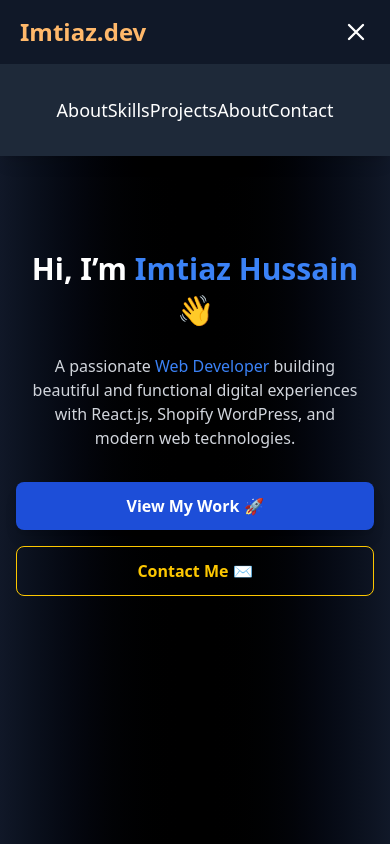
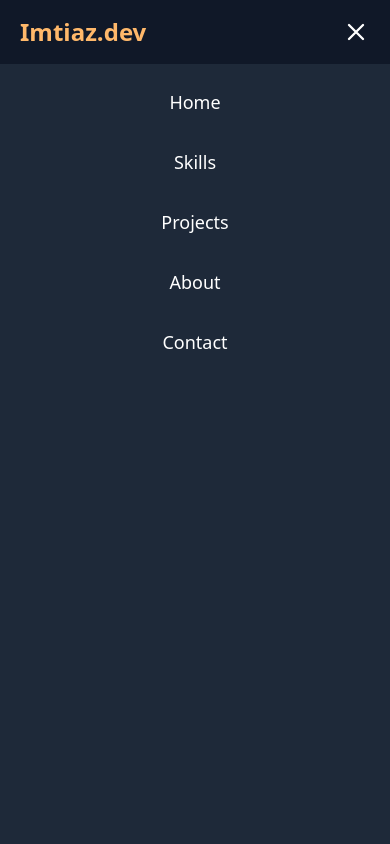
Before and after one commit to imtiazhmail/imtiaz-hussain-developer, a React (Vite) app: page / in a window 390 px wide. Both pictures are taken after a click on the button 356 px from the left and 32 px from the top of the page. Shown: the top 844 px of the page. Built offline with nearby package versions, Linux system fonts and the light colour scheme.

Commit message:
content update
header, hero, mobile menu

```diff
--- a/src/components/About.jsx
+++ b/src/components/About.jsx
@@ -33,7 +33,7 @@ export default function About() {
   return (
     <section id="about" className="py-16 bg-gray-50 scroll-mt-15">
       <div className="max-w-6xl mx-auto px-6">
-        <h2 className="text-4xl font-bold text-center mb-12">My Journey 🚀</h2>
+        <h2 className="text-4xl font-bold text-center mb-12">My Journey </h2>
 
         <div className="relative">
           {/* Timeline line */}
--- a/src/components/Header.jsx
+++ b/src/components/Header.jsx
@@ -23,8 +23,7 @@ export default function Header() {
         </nav>
 
         {/* Mobile Menu Button */}
-        <button
-          onClick={() => setIsOpen(!isOpen)}
+        <button onClick={() => setIsOpen(!isOpen)}
           className="md:hidden focus:outline-none "
         >
           <svg
@@ -55,12 +54,12 @@ export default function Header() {
 
       {/* Mobile Nav */}
       {isOpen && (
-        <nav className="md:hidden bg-gray-800 px-2 py-8 space-y-4 text-lg text-center">
-        <a href="#about" className="hover:text-brand transition">About</a>
-        <a href="#projects" className="hover:text-brand transition">Skills</a>
-        <a href="#skills" className="hover:text-brand transition">Projects</a>
-        <a href="#about" className="hover:text-brand">About</a>
-        <a href="#contact" className="hover:text-brand">Contact</a>
+        <nav className="md:hidden bg-gray-800 px-2 py-4 text-lg flex flex-col items-center space-y-4 h-screen ">
+        <a href="#hero" onClick={() =>setIsOpen(false)} className="text-white hover:text-blue-400 hover:underline hover:scale-105 py-2 px-3 rounded-md hover:bg-gray-700 transition-transform duration-200 cursor-pointer ">Home</a>
+        <a href="#skills" onClick={() => setIsOpen(false)} className="text-white hover:text-blue-400 hover:underline hover:scale-105 py-2 px-3 rounded-md hover:bg-gray-700 transition-transform duration-200 cursor-pointer ">Skills</a>
+        <a href="#projects" onClick={() => setIsOpen(false)} className="text-white hover:text-blue-400 hover:underline hover:scale-105 py-2 px-3 rounded-md hover:bg-gray-700 transition-transform duration-200 cursor-pointer ">Projects</a>
+        <a href="#about" onClick={() => setIsOpen(false)}  className="text-white hover:text-blue-400 hover:underline hover:scale-105 py-2 px-3 rounded-md hover:bg-gray-700 transition-transform duration-200 cursor-pointer ">About</a>
+        <a href="#contact" onClick={()=> setIsOpen(false)} className="text-white hover:text-blue-400 hover:underline hover:scale-105 py-2 px-3 rounded-md hover:bg-gray-700 transition-transform duration-200 cursor-pointer ">Contact</a>
         </nav>
       )}
     </header>
--- a/src/components/Hero.jsx
+++ b/src/components/Hero.jsx
@@ -4,7 +4,7 @@ export default function Hero() {
       <div className="max-w-4xl mx-auto text-center">
         {/* Greeting */}
         <h1 className="text-3xl sm:text-4xl md:text-6xl font-extrabold leading-snug sm:leading-tight mb-6">
-          Hi, I’m <span className="text-brand">Imtiaz Hussain </span> 👋
+          Hi 👋 I’m <span className="text-brand">Imtiaz Hussain </span>
         </h1>
 
         {/* Subtitle */}
--- a/src/components/ProjectsCarousel.jsx
+++ b/src/components/ProjectsCarousel.jsx
@@ -72,7 +72,7 @@ const ProjectsCarousel = () => {
           transition={{ duration: 0.7 }}
           className="text-3xl font-bold mb-6 text-gray-800"
         >
-          🚀 My Projects
+          Projects
         </motion.h2>
 
         <Slider {...settings}>
```
